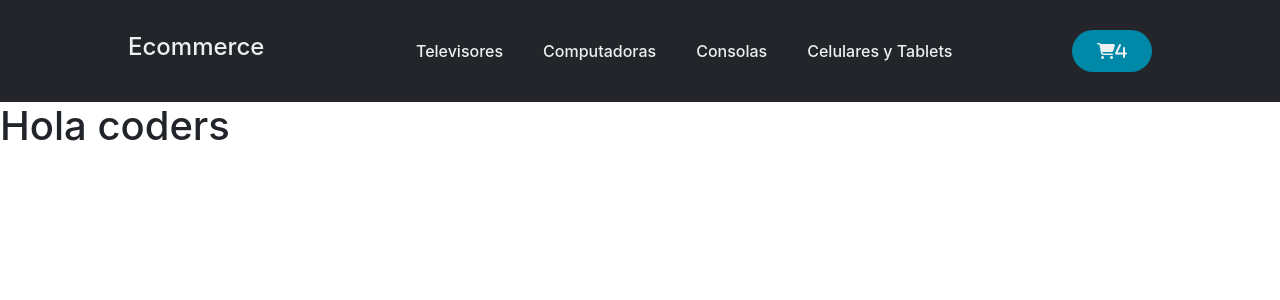
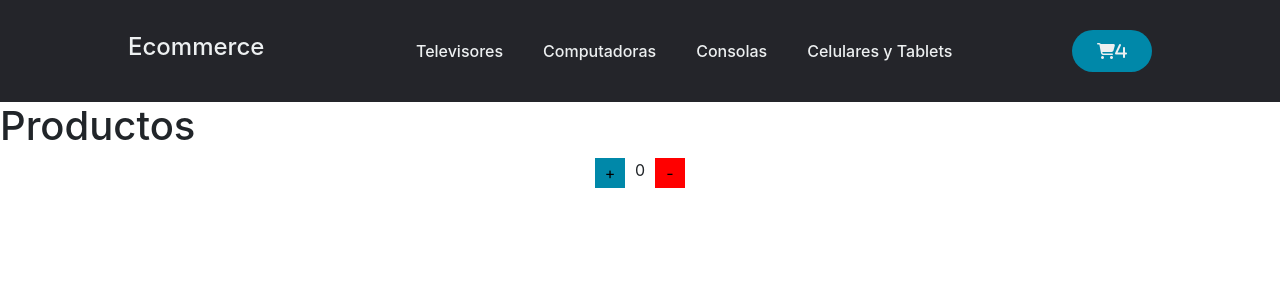
Before and after one commit to jonafm14/appreact, a React (Create React App) app: page / in a window 1280 px wide. Shown: the top 300 px of the page. Built offline with nearby package versions, Linux system fonts and the light colour scheme.

Commit message:
Clase 4 Componentes II

```diff
--- a/src/App.js
+++ b/src/App.js
@@ -1,11 +1,13 @@
 import NavBar from '././Components/NavBar/NavBar';
 import ItemListContainer from './Components/ItemListContainer/ItemListContainer';
+import ItemCount from './Components/ItemCount/ItemCount';
 
 function App() {
   return (
     <div className="App">
       <NavBar/>
-      <ItemListContainer greeting={'Hola coders'}/>
+      <ItemListContainer greeting={'Productos'}/>
+      <ItemCount/>
       </div>
   );
 }
--- a/src/Components/CartWidget/CartWidget.css
+++ b/src/Components/CartWidget/CartWidget.css
@@ -3,7 +3,7 @@
     padding: 0;
 }
 
-button {
+a button {
     padding: 9px 25px;
     background-color: rgba(0,136,169,1);
     border: none;
--- /dev/null
+++ b/src/Components/ItemCount/ItemCount.css
@@ -0,0 +1,20 @@
+.divBotones {
+    display: flex;
+    justify-content: center;
+}
+
+.divBotones button {
+    border: none;
+    padding: auto;
+    margin: 0px 10px;
+    width: 30px;
+    height: 30px;
+}
+
+.botonResta {
+    background-color: red;
+}
+
+.botonSuma {
+    background-color: #0088a9;
+}
--- /dev/null
+++ b/src/Components/ItemCount/ItemCount.js
@@ -0,0 +1,32 @@
+import { useState } from 'react'
+import './ItemCount.css'
+
+
+const ItemCount = () => {
+    const [count,setCount] = useState(0);
+    const [producto,setProducto] = useState({nombre:'producto',stock:10})
+
+    const decrement = () =>{
+        if (count>0) {
+            setCount(count - 1)
+        }
+    }
+
+    const increment = () => {
+        if (count<producto.stock) {
+            setCount (count + 1)
+        }
+    }
+
+    return (
+        <div>
+            <div className='divBotones'>
+                <button onClick={increment} className='botonSuma' >+</button>
+                    <p>{count}</p>
+                <button onClick={decrement} className='botonResta' >-</button>
+            </div>
+        </div>
+    )
+}
+
+export default ItemCount;
```
